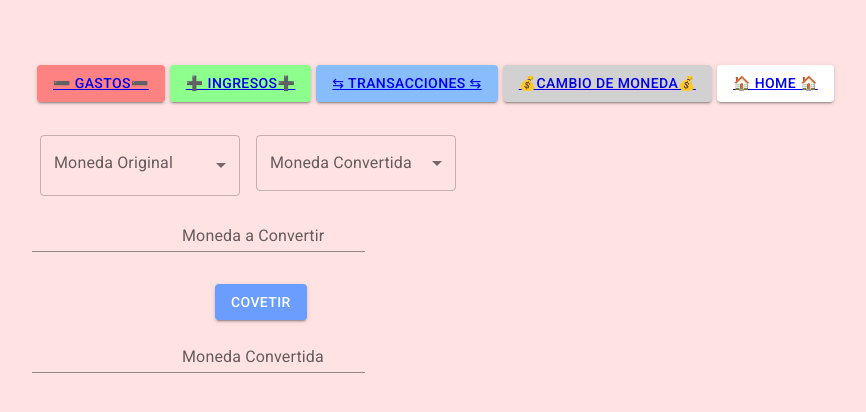
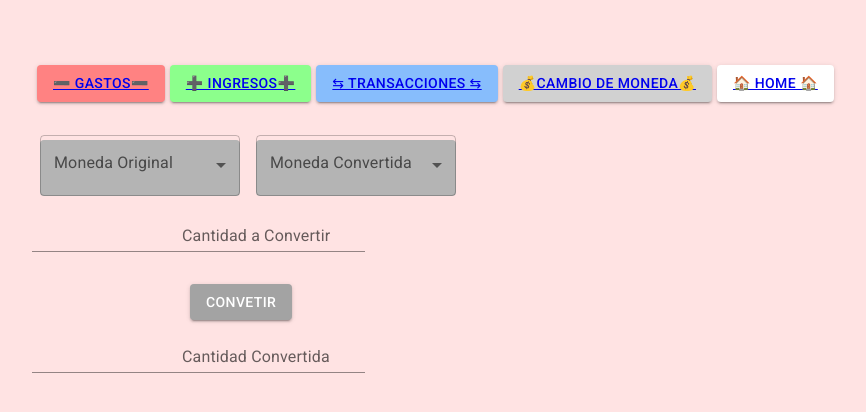
Before and after one commit to CarmenDAM/proyecto_repaso, a React (Create React App) app: page /cambioMoneda in a window 1280 px wide. Shown: the top 412 px of the page, without its empty margins (8-874 px from the left). Built offline with nearby package versions, Linux system fonts and the light colour scheme.

Commit message:
interfaz API mejor

```diff
--- a/src/components/CambioMoneda.jsx
+++ b/src/components/CambioMoneda.jsx
@@ -75,16 +75,14 @@ export default class CambioMoneda extends React.Component {
         </div>
 
             <div>
-            <TextField id="monedaConvertir" label="Moneda a Convertir" variant="standard" inputRef={this.campoMoneda1} />
-            <Button id="convertir" variant="contained" type="button">Covetir</Button>
+                <TextField id="monedaConvertir" label="Cantidad a Convertir" variant="standard" inputRef={this.campoMoneda1} />
+                <Button id="convertir" variant="contained" type="button">Convetir</Button>
             </div>
 
             <div>
-            <TextField id="monedaConvertida" label="Moneda Convertida" variant="standard" inputRef={this.campoMoneda1} />
+                <TextField id="monedaConvertida" label="Cantidad Convertida" variant="standard" inputRef={this.campoMoneda1} />
             </div>
       </div>
-
-
 
 
       </Box>
--- a/src/components/EstiloCambioMoneda.css
+++ b/src/components/EstiloCambioMoneda.css
@@ -1,5 +1,5 @@
 body {
-    background-color: #ffffff;
+    background-color: #ececec;
     color: rgb(0, 0, 0);
     padding: 40px;
     font-family: Arial;
@@ -35,8 +35,8 @@ body {
   }
 
   #convertir{
-    background-color: #6a9dfd!important;
-    margin-left: -150px !important;
+    background-color: #a3a3a3 !important;
+    margin-left: -175px !important;
     margin-top: 80px !important;
   }
 
@@ -68,5 +68,12 @@ body {
 
   #moneda1{
     margin-top: 5px;
+    background-color: #b4b4b4;
 
   }
+
+  #moneda2{
+    margin-top: 5px;
+    background-color: #b4b4b4;
+
+  }
```
Lines whose indentation alone changed are shown as unchanged.
